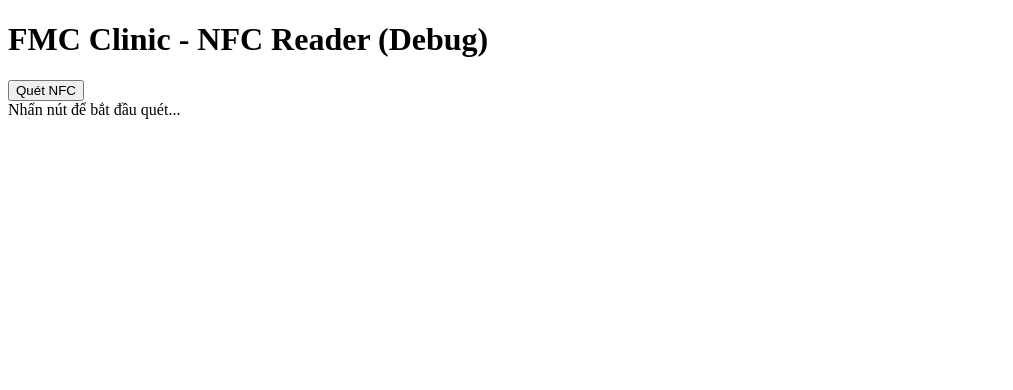
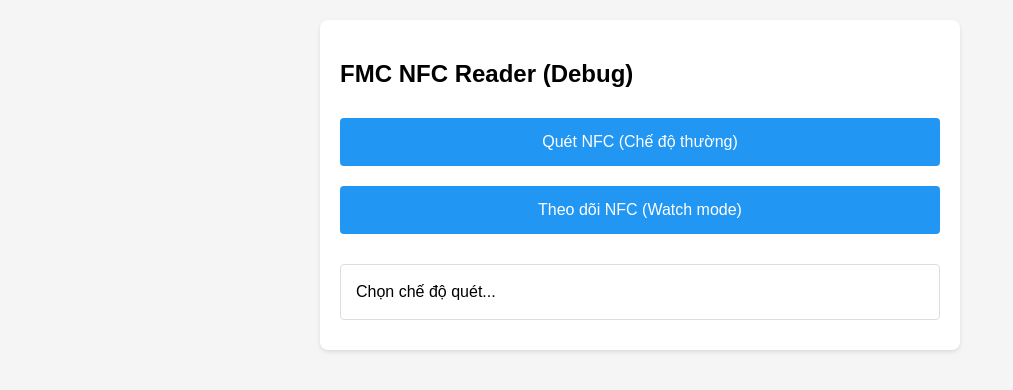
Before and after one commit to fmcclinic/nfcreader, a plain HTML site: page index.html in a window 1280 px wide. Shown: the whole page, without its empty margins (0-1013 px from the left). Drawn offline with Linux system fonts and the light colour scheme.

Commit message:
Update index.html

```diff
--- a/index.html
+++ b/index.html
@@ -3,95 +3,159 @@
 <head>
     <meta charset="UTF-8">
     <meta name="viewport" content="width=device-width, initial-scale=1">
-    <title>FMC Clinic - NFC Reader</title>
+    <title>FMC Clinic - Raw NFC Reader</title>
     <style>
-        /* ... giữ nguyên phần style cũ ... */
-        .raw-data {
+        body {
+            font-family: Arial, sans-serif;
+            margin: 0;
+            padding: 20px;
+            background-color: #f5f5f5;
+        }
+        .container {
+            max-width: 600px;
+            margin: 0 auto;
+            background: white;
+            padding: 20px;
+            border-radius: 8px;
+            box-shadow: 0 2px 4px rgba(0,0,0,0.1);
+        }
+        button {
+            background: #2196F3;
+            color: white;
+            border: none;
+            padding: 15px 30px;
+            border-radius: 4px;
+            font-size: 16px;
+            cursor: pointer;
+            width: 100%;
+            margin: 10px 0;
+        }
+        #status {
+            margin-top: 20px;
+            padding: 15px;
+            border: 1px solid #ddd;
+            border-radius: 4px;
+            line-height: 1.5;
+        }
+        #debug {
+            margin-top: 10px;
             font-family: monospace;
+            font-size: 12px;
+            white-space: pre-wrap;
             word-break: break-all;
-            background: #f5f5f5;
-            padding: 10px;
-            margin-top: 10px;
-            border-radius: 4px;
         }
+        .error { color: red; }
+        .success { color: green; }
+        .info { color: blue; }
     </style>
 </head>
 <body>
     <div class="container">
-        <div class="header">
-            <h1>FMC Clinic - NFC Reader (Debug)</h1>
+        <h2>FMC NFC Reader (Debug)</h2>
+        <div>
+            <button onclick="startScan()">Quét NFC (Chế độ thường)</button>
+            <button onclick="startWatchingNFC()">Theo dõi NFC (Watch mode)</button>
         </div>
-
-        <button onclick="startNFC()">Quét NFC</button>
-        <div id="status">Nhấn nút để bắt đầu quét...</div>
+        <div id="status">Chọn chế độ quét...</div>
+        <div id="debug"></div>
     </div>
 
     <script>
-        function bytesToHexString(bytes) {
-            return Array.from(bytes)
-                .map(b => b.toString(16).padStart(2, '0'))
-                .join('');
+        const debug = document.getElementById('debug');
+        const status = document.getElementById('status');
+
+        function log(message, type = 'info') {
+            const timestamp = new Date().toLocaleTimeString();
+            debug.innerHTML += `<div class="${type}">[${timestamp}] ${message}</div>`;
+            debug.scrollTop = debug.scrollHeight;
         }
 
-        async function startNFC() {
-            const status = document.getElementById('status');
-
+        async function startScan() {
             if (!('NDEFReader' in window)) {
-                status.innerHTML = '<div class="error">Thiết bị không hỗ trợ Web NFC. Vui lòng sử dụng Chrome trên Android.</div>';
+                status.innerHTML = '<span class="error">Trình duyệt không hỗ trợ Web NFC</span>';
                 return;
             }
 
             try {
                 status.textContent = 'Đang khởi tạo NFC...';
+                log('Khởi tạo NDEFReader');
+
                 const ndef = new NDEFReader();
                 await ndef.scan();
-                status.textContent = 'Đang đợi thẻ NFC... Vui lòng đặt CCCD lên điện thoại';
 
-                ndef.addEventListener("reading", ({ message, serialNumber }) => {
-                    let output = `<div class="success">✓ Đã đọc thành công!</div>`;
-                    output += `<strong>Serial Number:</strong> ${serialNumber}<br>`;
-                    output += `<strong>Số records:</strong> ${message.records.length}<br><br>`;
+                status.textContent = 'Đang đợi thẻ NFC...';
+                log('Đang quét NFC');
 
-                    message.records.forEach((record, index) => {
-                        output += `<strong>Record ${index + 1}:</strong><br>`;
-                        output += `- Loại: ${record.recordType}<br>`;
-                        output += `- Encoding: ${record.encoding}<br>`;
-                        output += `- Lang: ${record.lang}<br>`;
-                        output += `- MediaType: ${record.mediaType}<br>`;
+                ndef.addEventListener("reading", (event) => {
+                    log('Phát hiện thẻ!', 'success');
+                    log(`Serial Number: ${event.serialNumber}`);
+
+                    event.message.records.forEach((record, index) => {
+                        log(`Record ${index + 1}:`);
+                        log(`- Type: ${record.recordType}`);
+                        log(`- Media Type: ${record.mediaType || 'N/A'}`);
 
                         if (record.data) {
-                            const hexData = bytesToHexString(record.data);
-                            output += `<div class="raw-data">Raw data (hex): ${hexData}</div>`;
+                            try {
+                                // Thử decode UTF-8
+                                const utf8Data = new TextDecoder().decode(record.data);
+                                log(`- UTF8 Data: ${utf8Data}`);
 
-                            try {
-                                const textDecoder = new TextDecoder(record.encoding || 'utf-8');
-                                const textData = textDecoder.decode(record.data);
-                                output += `<div class="raw-data">Text data: ${textData}</div>`;
+                                // Hiển thị hex
+                                const hexData = Array.from(record.data)
+                                    .map(b => b.toString(16).padStart(2, '0'))
+                                    .join(' ');
+                                log(`- HEX Data: ${hexData}`);
+
                             } catch (e) {
-                                output += `<div class="error">Không thể decode text: ${e.message}</div>`;
+                                log(`- Error decoding: ${e.message}`, 'error');
                             }
                         }
-                        output += '<br>';
                     });
 
-                    status.innerHTML = output;
+                    status.innerHTML = `<span class="success">Đã đọc xong! Xem log bên dưới</span>`;
                 });
 
                 ndef.addEventListener("error", (error) => {
-                    status.innerHTML = `<div class="error">Lỗi: ${error.message}</div>`;
+                    log(`Lỗi: ${error.message}`, 'error');
+                    status.innerHTML = `<span class="error">Lỗi: ${error.message}</span>`;
                 });
 
             } catch (error) {
-                status.innerHTML = `
-                    <div class="error">
-                        <strong>Lỗi:</strong> ${error.message}<br><br>
-                        Có thể do:<br>
-                        - NFC chưa được bật<br>
-                        - Chưa cấp quyền NFC cho trình duyệt<br>
-                        - Thiết bị không hỗ trợ NFC<br>
-                        - CCCD có thể sử dụng định dạng NFC đặc biệt
-                    </div>
-                `;
+                log(`Exception: ${error.message}`, 'error');
+                status.innerHTML = `<span class="error">Lỗi: ${error.message}</span>`;
+            }
+        }
+
+        async function startWatchingNFC() {
+            try {
+                const options = {
+                    recordType: "empty",  // Try to read any record type
+                    signal: (new AbortController()).signal
+                };
+
+                status.textContent = 'Đang theo dõi NFC events...';
+                log('Bắt đầu watch mode');
+
+                navigator.permissions.query({ name: "nfc" }).then((result) => {
+                    log(`NFC Permission: ${result.state}`);
+                });
+
+                const ndef = new NDEFReader();
+                await ndef.scan();
+
+                ndef.onreading = (event) => {
+                    log('NFC Event detected!', 'success');
+                    log(`Raw event data: ${JSON.stringify(event, null, 2)}`);
+                };
+
+                ndef.onreadingerror = (error) => {
+                    log(`Reading error: ${error}`, 'error');
+                };
+
+            } catch (error) {
+                log(`Watch mode error: ${error.message}`, 'error');
+                status.innerHTML = `<span class="error">Lỗi watch mode: ${error.message}</span>`;
             }
         }
     </script>
```
